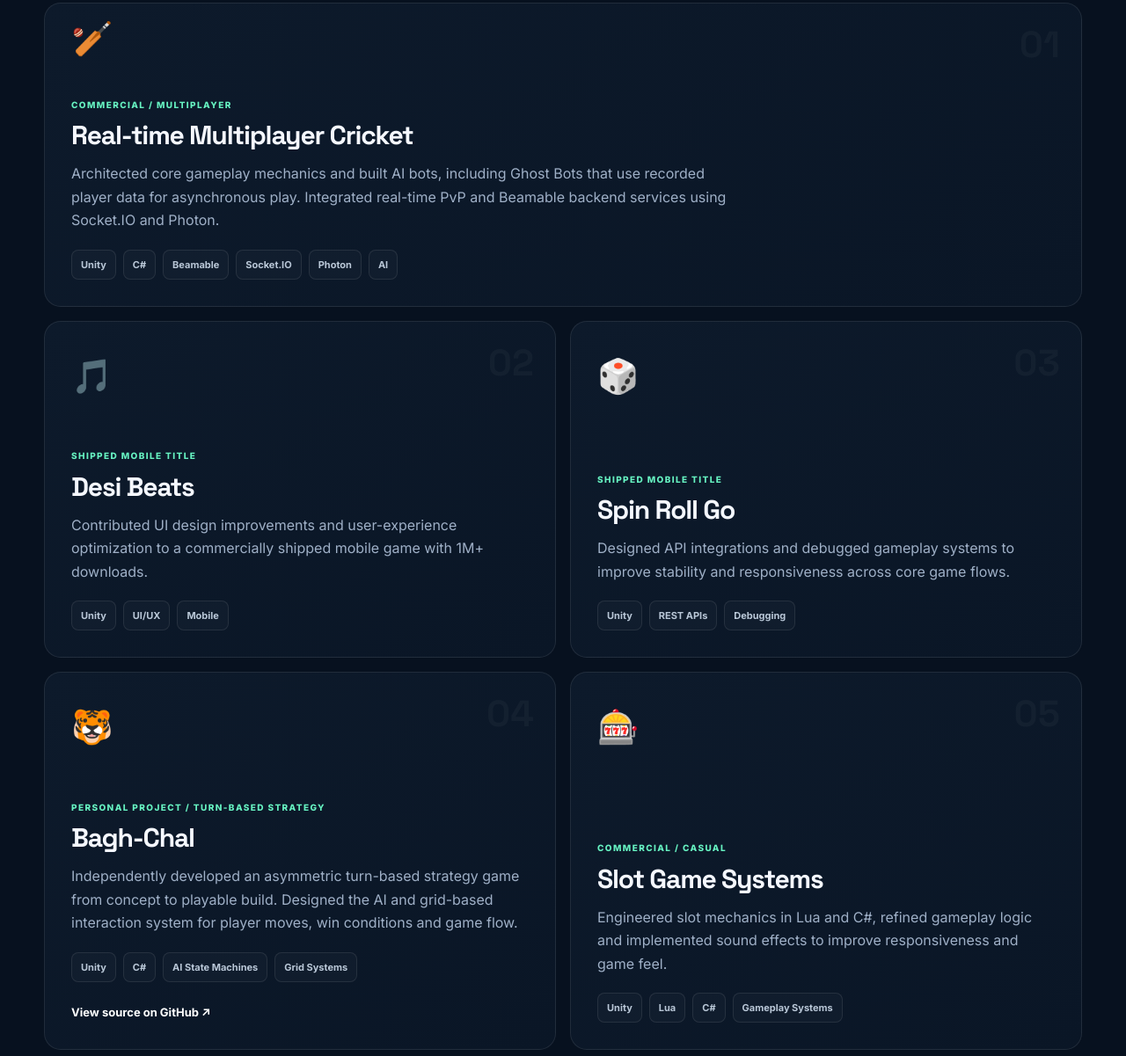
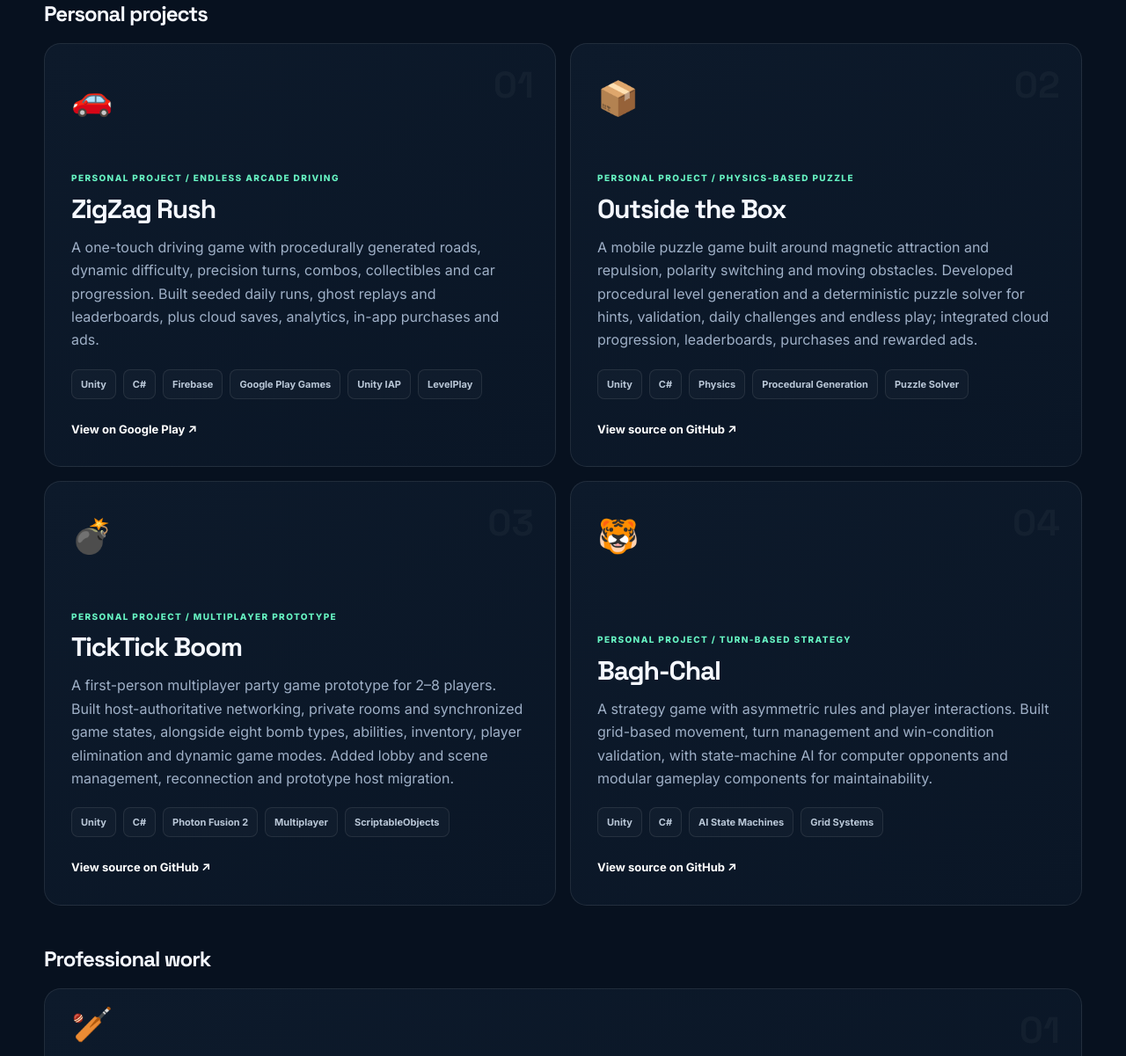
Before and after one commit to palashparate009/palashparate009.github.io, a plain HTML site: page index.html in a window 1280 px wide. Shown: the part 3663-4864 px from the top of the page at 88% size. Drawn offline with Linux system fonts and the light colour scheme.

Commit message:
NEW CHANGES

```diff
--- a/index.html
+++ b/index.html
@@ -130,6 +130,26 @@
 
     <section class="section container" id="projects">
       <div class="section-head reveal"><p class="kicker">03 / SELECTED WORK</p><h2>Games & systems<br><span>I’ve helped bring to life.</span></h2></div>
+      <h3 class="project-group-title">Personal projects</h3>
+      <div class="project-grid">
+        <article class="project-card reveal">
+          <div class="project-index">01</div><div class="project-icon" aria-hidden="true">🚗</div>
+          <div class="project-body"><span class="project-label">PERSONAL PROJECT / ENDLESS ARCADE DRIVING</span><h3>ZigZag Rush</h3><p>A one-touch driving game with procedurally generated roads, dynamic difficulty, precision turns, combos, collectibles and car progression. Built seeded daily runs, ghost replays and leaderboards, plus cloud saves, analytics, in-app purchases and ads.</p><div class="chips"><span>Unity</span><span>C#</span><span>Firebase</span><span>Google Play Games</span><span>Unity IAP</span><span>LevelPlay</span></div><a class="project-link" href="https://play.google.com/store/apps/details?id=com.zigzagstudio.zigzagrush" target="_blank" rel="noreferrer">View on Google Play ↗</a></div>
+        </article>
+        <article class="project-card reveal delay-1">
+          <div class="project-index">02</div><div class="project-icon" aria-hidden="true">📦</div>
+          <div class="project-body"><span class="project-label">PERSONAL PROJECT / PHYSICS-BASED PUZZLE</span><h3>Outside the Box</h3><p>A mobile puzzle game built around magnetic attraction and repulsion, polarity switching and moving obstacles. Developed procedural level generation and a deterministic puzzle solver for hints, validation, daily challenges and endless play; integrated cloud progression, leaderboards, purchases and rewarded ads.</p><div class="chips"><span>Unity</span><span>C#</span><span>Physics</span><span>Procedural Generation</span><span>Puzzle Solver</span></div><a class="project-link" href="https://github.com/palashparate009/outside-the-box" target="_blank" rel="noreferrer">View source on GitHub ↗</a></div>
+        </article>
+        <article class="project-card reveal">
+          <div class="project-index">03</div><div class="project-icon" aria-hidden="true">💣</div>
+          <div class="project-body"><span class="project-label">PERSONAL PROJECT / MULTIPLAYER PROTOTYPE</span><h3>TickTick Boom</h3><p>A first-person multiplayer party game prototype for 2–8 players. Built host-authoritative networking, private rooms and synchronized game states, alongside eight bomb types, abilities, inventory, player elimination and dynamic game modes. Added lobby and scene management, reconnection and prototype host migration.</p><div class="chips"><span>Unity</span><span>C#</span><span>Photon Fusion 2</span><span>Multiplayer</span><span>ScriptableObjects</span></div><a class="project-link" href="https://github.com/palashparate009/TickTickBoom" target="_blank" rel="noreferrer">View source on GitHub ↗</a></div>
+        </article>
+        <article class="project-card reveal delay-1">
+          <div class="project-index">04</div><div class="project-icon" aria-hidden="true">🐯</div>
+          <div class="project-body"><span class="project-label">PERSONAL PROJECT / TURN-BASED STRATEGY</span><h3>Bagh-Chal</h3><p>A strategy game with asymmetric rules and player interactions. Built grid-based movement, turn management and win-condition validation, with state-machine AI for computer opponents and modular gameplay components for maintainability.</p><div class="chips"><span>Unity</span><span>C#</span><span>AI State Machines</span><span>Grid Systems</span></div><a class="project-link" href="https://github.com/palashparate009/BagChal_Main" target="_blank" rel="noreferrer">View source on GitHub ↗</a></div>
+        </article>
+      </div>
+      <h3 class="project-group-title">Professional work</h3>
       <div class="project-grid">
         <article class="project-card featured reveal">
           <div class="project-index">01</div>
@@ -144,12 +164,8 @@
           <div class="project-index">03</div><div class="project-icon">🎲</div>
           <div class="project-body"><span class="project-label">SHIPPED MOBILE TITLE</span><h3>Spin Roll Go</h3><p>Designed API integrations and debugged gameplay systems to improve stability and responsiveness across core game flows.</p><div class="chips"><span>Unity</span><span>REST APIs</span><span>Debugging</span></div></div>
         </article>
-        <article class="project-card reveal">
-          <div class="project-index">04</div><div class="project-icon">🐯</div>
-          <div class="project-body"><span class="project-label">PERSONAL PROJECT / TURN-BASED STRATEGY</span><h3>Bagh-Chal</h3><p>Independently developed an asymmetric turn-based strategy game from concept to playable build. Designed the AI and grid-based interaction system for player moves, win conditions and game flow.</p><div class="chips"><span>Unity</span><span>C#</span><span>AI State Machines</span><span>Grid Systems</span></div><a class="project-link" href="https://github.com/palashparate009/BagChal_Main" target="_blank" rel="noreferrer">View source on GitHub ↗</a></div>
-        </article>
         <article class="project-card reveal delay-1">
-          <div class="project-index">05</div><div class="project-icon">🎰</div>
+          <div class="project-index">04</div><div class="project-icon">🎰</div>
           <div class="project-body"><span class="project-label">COMMERCIAL / CASUAL</span><h3>Slot Game Systems</h3><p>Engineered slot mechanics in Lua and C#, refined gameplay logic and implemented sound effects to improve responsiveness and game feel.</p><div class="chips"><span>Unity</span><span>Lua</span><span>C#</span><span>Gameplay Systems</span></div></div>
         </article>
       </div>
```
Also changed, not shown: style.css.
